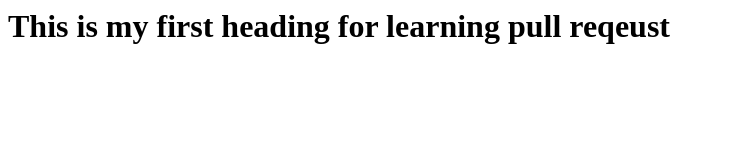
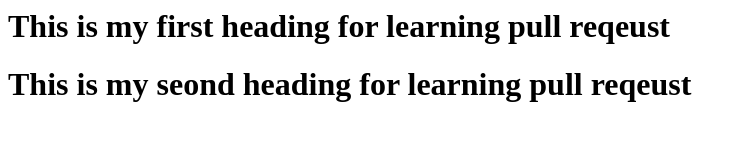
Before and after one commit to ashishakya/HelloWorld, a plain HTML site: page index.html in a window 1280 px wide. Shown: the whole page, without its empty margins (0-747 px from the left). Drawn offline with Linux system fonts and the light colour scheme.

Commit message:
adding second  heading

```diff
--- a/index.html
+++ b/index.html
@@ -3,5 +3,6 @@
   </head>
   <body>
     <h1>This is my first heading for learning pull reqeust</h1>
+    <h1>This is my seond heading for learning pull reqeust</h1>
   </body>
 </html>
```
